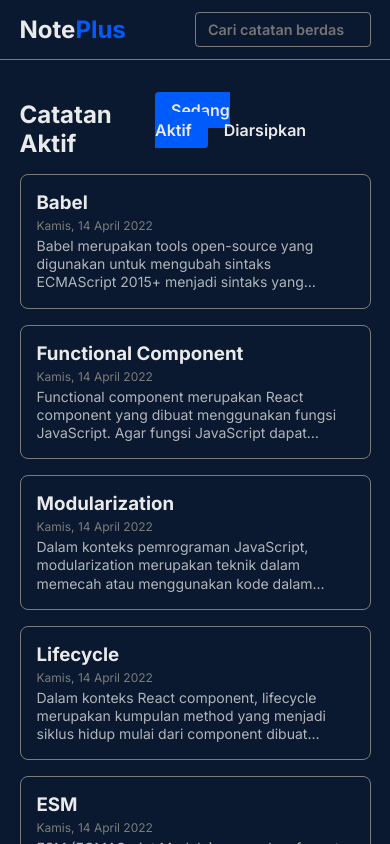
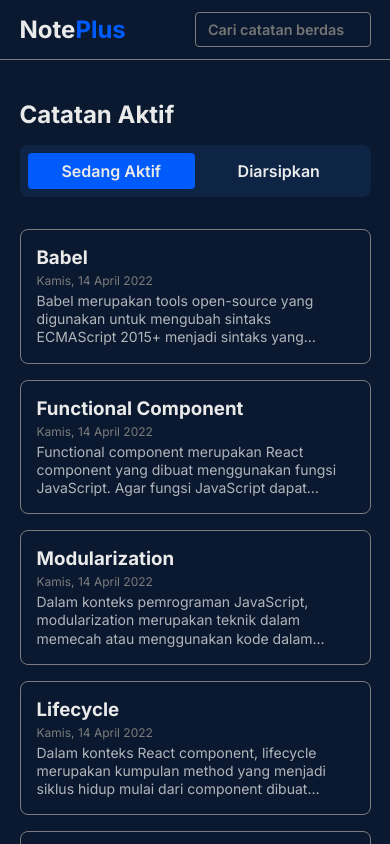
Before and after one commit to agreytosira/noteplus, a React (Vite) app: page / in a window 390 px wide. Shown: the top 844 px of the page. Built offline with nearby package versions, Linux system fonts and the light colour scheme.

Commit message:
style: update navigation button color and responsive

```diff
--- a/src/pages/HomePage.jsx
+++ b/src/pages/HomePage.jsx
@@ -15,6 +15,8 @@ function HomePage({ notes, showArchived }) {
                                     <Link to='/' className={!showArchived ? 'active' : ''}>
                                         Sedang Aktif
                                     </Link>
+                                </li>
+                                <li>
                                     <Link to='/archived' className={showArchived ? 'active' : ''}>
                                         Diarsipkan
                                     </Link>
--- a/src/styles/_responsive.scss
+++ b/src/styles/_responsive.scss
@@ -25,6 +25,10 @@
                 width: 60%;
             }
         }
+
+        &__navigation {
+            flex-direction: row;
+        }
     }
 }
 
@@ -38,6 +42,10 @@
             &__container {
                 width: 40%;
             }
+        }
+
+        &-detail__container {
+            max-width: 50%;
         }
     }
 }
@@ -55,3 +63,13 @@
         }
     }
 }
+
+@media screen and (min-width: 1367px) {
+    .note {
+        &-detail {
+            &__container {
+                max-width: 35%;
+            }
+        }
+    }
+}
--- a/src/styles/global.scss
+++ b/src/styles/global.scss
@@ -103,8 +103,6 @@ textarea {
         margin-bottom: 50px;
 
         &__container {
-            max-width: 50%;
-
             h1 {
                 margin-top: 1rem;
                 font-size: 3rem;
@@ -127,6 +125,30 @@ textarea {
     &__navigation {
         display: flex;
         justify-content: space-between;
+        flex-direction: column;
+        margin-bottom: 2rem;
+
+        nav {
+            background-color: lighten($body, 5%);
+            padding: 0.5rem;
+            border-radius: 0.5rem;
+
+            ul {
+                align-items: stretch;
+                display: grid;
+                grid-template-columns: repeat(2, 1fr);
+
+                li {
+                    a {
+                        display: flex;
+                        text-align: center;
+                        height: 100%;
+                        align-items: center;
+                        justify-content: center;
+                    }
+                }
+            }
+        }
 
         ul {
             li {
```
Lines whose indentation alone changed are shown as unchanged.
